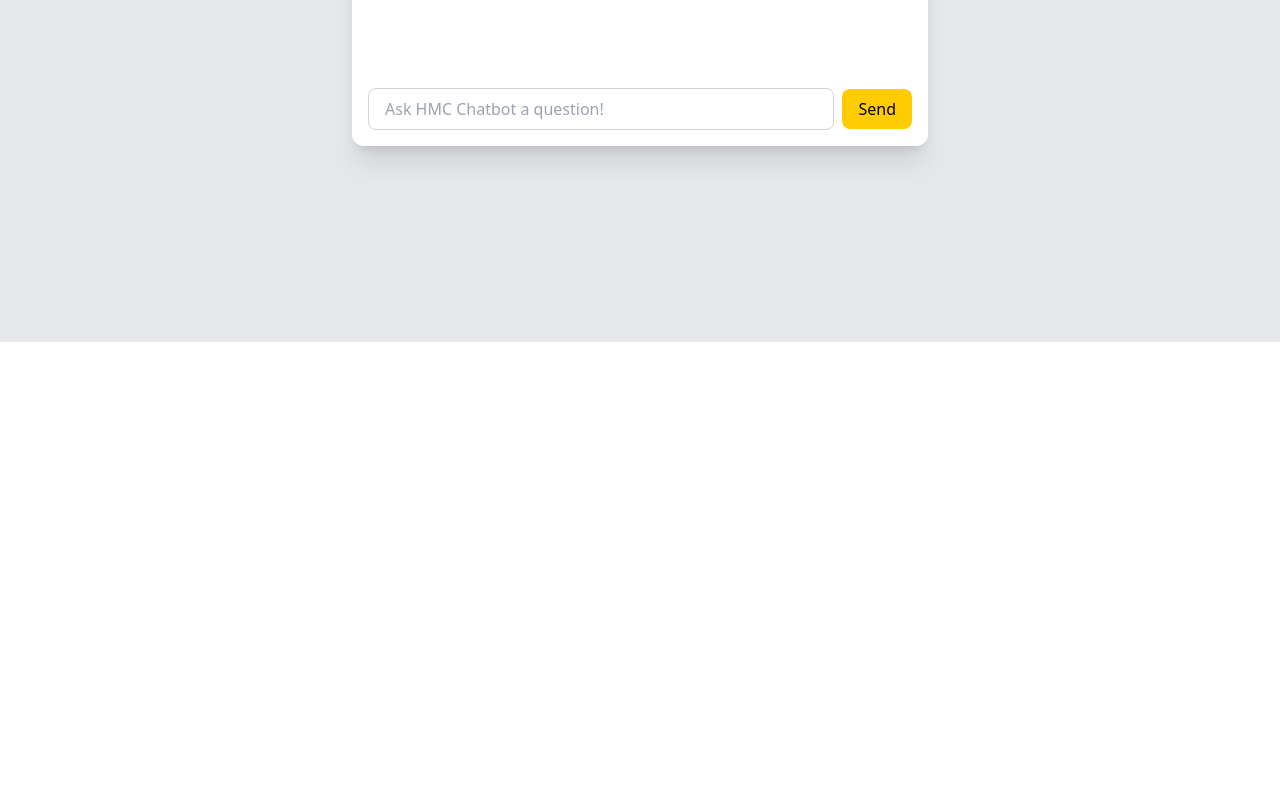
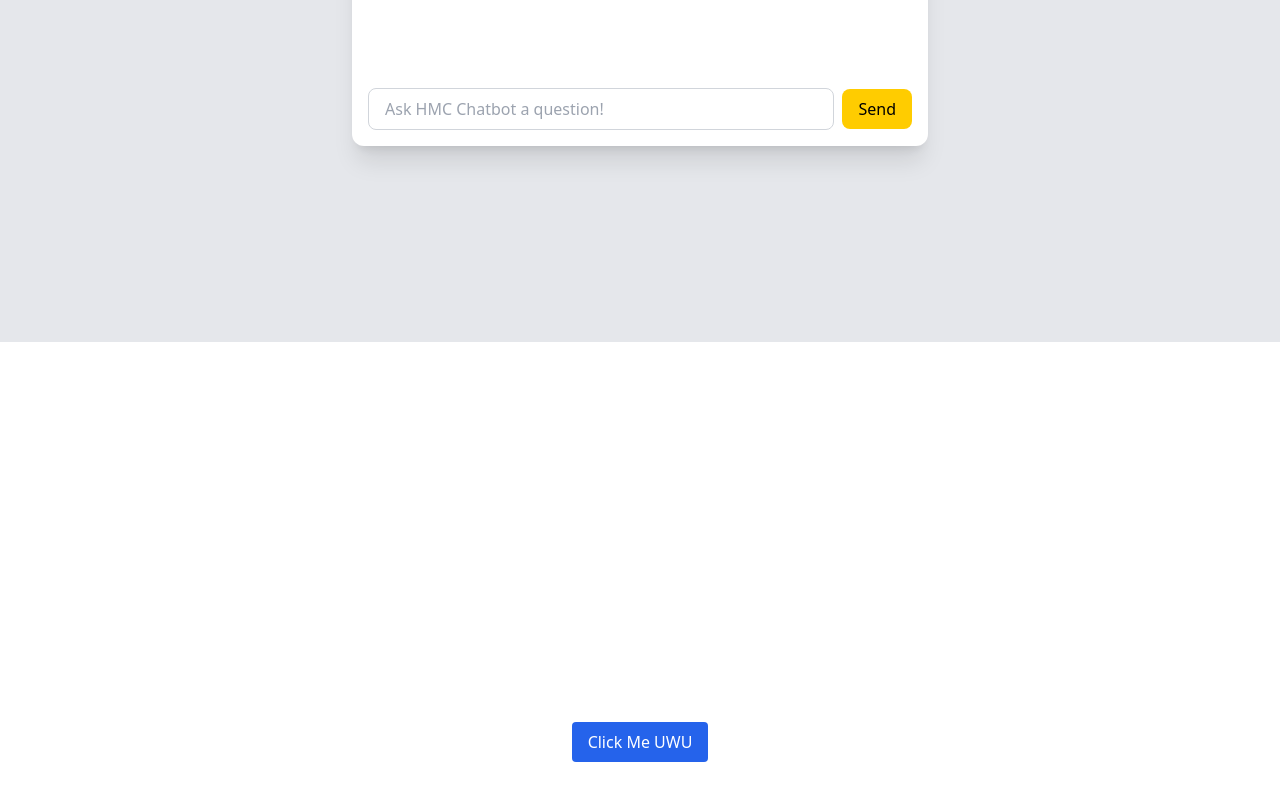
Before and after one commit to Pyongu/HMCHAT, a React (Create React App) app in the folder hmc-chat-app/: page / in a window 1280 px wide. Shown: the part 458-1258 px from the top of the page. Before the commit the page ends 800 px from the top, so only its background shows below. Built offline with nearby package versions, Linux system fonts and the light colour scheme.

Commit message:
trying out

```diff
--- a/hmc-chat-app/src/App.js
+++ b/hmc-chat-app/src/App.js
@@ -2,10 +2,10 @@ import React, { useState, useEffect } from 'react';
 import Navbar from "./components/Navbar";
 import Chat from "./components/chatfront/Chat";
 import './index.css';
+import PopupExample from './components/popup/popup.tsx';
 
 function App() {
   const [isLoading, setIsLoading] = useState(true);
-
   useEffect(() => {
     const timer = setTimeout(() => {
       setIsLoading(false);
@@ -21,6 +21,7 @@ function App() {
     <>
       <Navbar />
       <Chat />
+      <PopupExample />
     </>
   );
 }
--- /dev/null
+++ b/hmc-chat-app/src/components/popup/popup.tsx
@@ -0,0 +1,34 @@
+import React from "react";
+import { useState } from "react";
+
+export default function PopupExample() {
+  const [isOpen, setIsOpen] = useState(false);
+
+  return (
+    <div className="flex flex-col items-center justify-center min-h-screen">
+      {/* Button to open popup */}
+      <button
+        onClick={() => setIsOpen(true)}
+        className="px-4 py-2 bg-blue-600 text-white rounded hover:bg-blue-700"
+      >
+        Click Me UWU
+      </button>
+
+      {/* Popup Modal */}
+      {isOpen && (
+        <div className="fixed inset-0 flex items-center justify-center bg-black bg-opacity-50">
+          <div className="bg-white p-6 rounded-2xl shadow-xl w-80">
+            <h2 className="text-xl font-semibold mb-4">Hello Popup!</h2>
+            <p className="mb-4">XXXKIRBY</p>
+            <button
+              onClick={() => setIsOpen(false)}
+              className="px-4 py-2 bg-red-500 text-white rounded hover:bg-red-600"
+            >
+              Close
+            </button>
+          </div>
+        </div>
+      )}
+    </div>
+  );
+}
```
Also changed, not shown: hmc-chat-app/src/lib/popup.ts (added).
